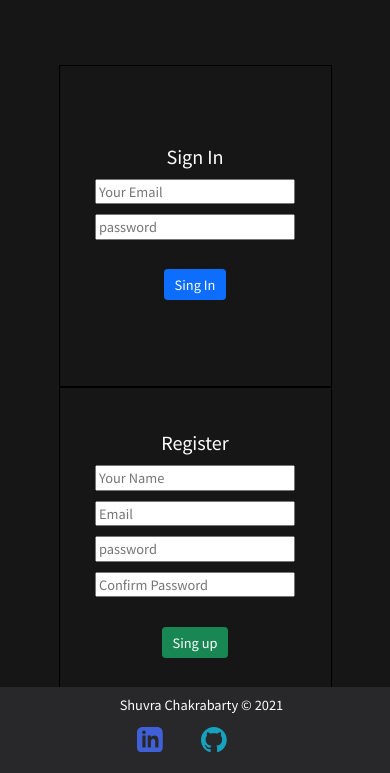
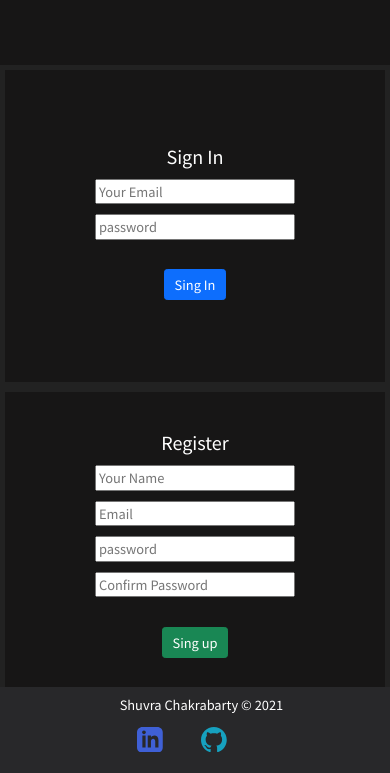
Before and after one commit to shuvra-matrix/programme_site, a Django app: page /login/ in a window 390 px wide. Shown: the part 71-844 px from the top of the page. Run offline with Django 3.2, Linux system fonts and the light colour scheme.

Commit message:
form responsive update

```diff
--- a/static/css/style.css
+++ b/static/css/style.css
@@ -182,39 +182,41 @@ left: 3rem;}
 
 
 .sing_section{
-    width: 70%;
-    margin:auto;
+    width: 100%;
     display: flex;
     flex-direction: row;
     justify-content: space-between;
     align-items: center;
-    margin-top: 5rem;
+    margin-top: 2rem;
     flex-wrap: wrap;
     padding-bottom: 2rem;
+    margin-bottom: 2rem;
     }
 
 
 .signin,
 .singup{
     color: white;
-    width: 90%;
+    width: 80%;
     margin:auto;
     display: flex;
     flex-direction: column;
     justify-content: center;
     align-items: center;
     text-align: center;
-    border: 1px solid rgb(0, 0, 0);
+    border: 5px solid rgb(34, 34, 34);
 
 }
 .signin{position: relative;
 height: 25rem;
 flex: 1 1 10rem;
-width: 40rem;
+width: 100%;
 display: flex;
 flex-direction: column;
 justify-content: center;
 }
+
+
 
 #ac_button{font-size: 1.4rem;}
 #ac_button2 {
@@ -222,8 +224,8 @@ justify-content: center;
 }
 
 .singup{height: 25rem;
-flex: 1 1 10rem;
-width: 33rem;
+flex: 1 1 20rem;
+width: 100%;
 }
 
 .index_text,p{
@@ -430,6 +432,15 @@ margin-right: auto;}
          align-items: center;
 
      }
+     .log_from,
+     input {
+         font-size: 1.4rem;
+     }
+
+     .log_reg,
+     input {
+         font-size: 1.6rem;
+     }
 
 
 }
--- a/templates/myaccount.html
+++ b/templates/myaccount.html
@@ -1,12 +1,12 @@
 {% extends 'head.html' %}
 {% block body_block %}
-    <section class="sing_section">
+    <div class="sing_section">
         <div class="signin">
             <h1>Sign In</h1>
             <form action="{% url 'base:login' %}" method="POST" class="log_from">
                 {% csrf_token %}
-                <input type="email" name="email" id="email" placeholder="Your Email" required>
-                <input type="password" name="password" id="" placeholder="password" required>
+                <input class="inputt" type="email" name="email" id="email" placeholder="Your Email" required>
+                <input class="inputt" type="password" name="password" id="" placeholder="password" required>
                 <br>
                 <br>
                 <input class="btn btn-primary" type="submit" id="ac_button2" value="Sing In">
@@ -17,16 +17,17 @@
             <h1>Register</h1>
             <form action="{% url 'base:signup' %}" method="POST" class="reg_from">
                 {% csrf_token %}
-                <input type="text" name="name" id="" placeholder="Your Name" required>
-                <input type="email" name="email" id="" placeholder="Email " required>
-                <input type="password" name="password" id="" placeholder="password" required>
-                <input type="password" name="confpassword" id="" placeholder="Confirm Password" required>
-                <br>
+                <div class="inputs_div">
+                <input id="input1" type="text" name="name" id="" placeholder="Your Name" required>
+                <input id="input2" type="email" name="email" id="" placeholder="Email " required>
+                <input id="input3" type="password" name="password" id="" placeholder="password" required>
+                <input id="input4" type="password" name="confpassword" id="" placeholder="Confirm Password" required>
+                </div>
                 <br>
                 <input class="btn btn-success" type="submit" value="Sing up" id="ac_button">
             </form>
         </div>
-    </section>
+    </div>
       <footer>
         <h3 class="copy"> <a href="https://shuvra.tech/">Shuvra Chakrabarty &copy 2021</a></h3>
         <div class="div_footer">
```
